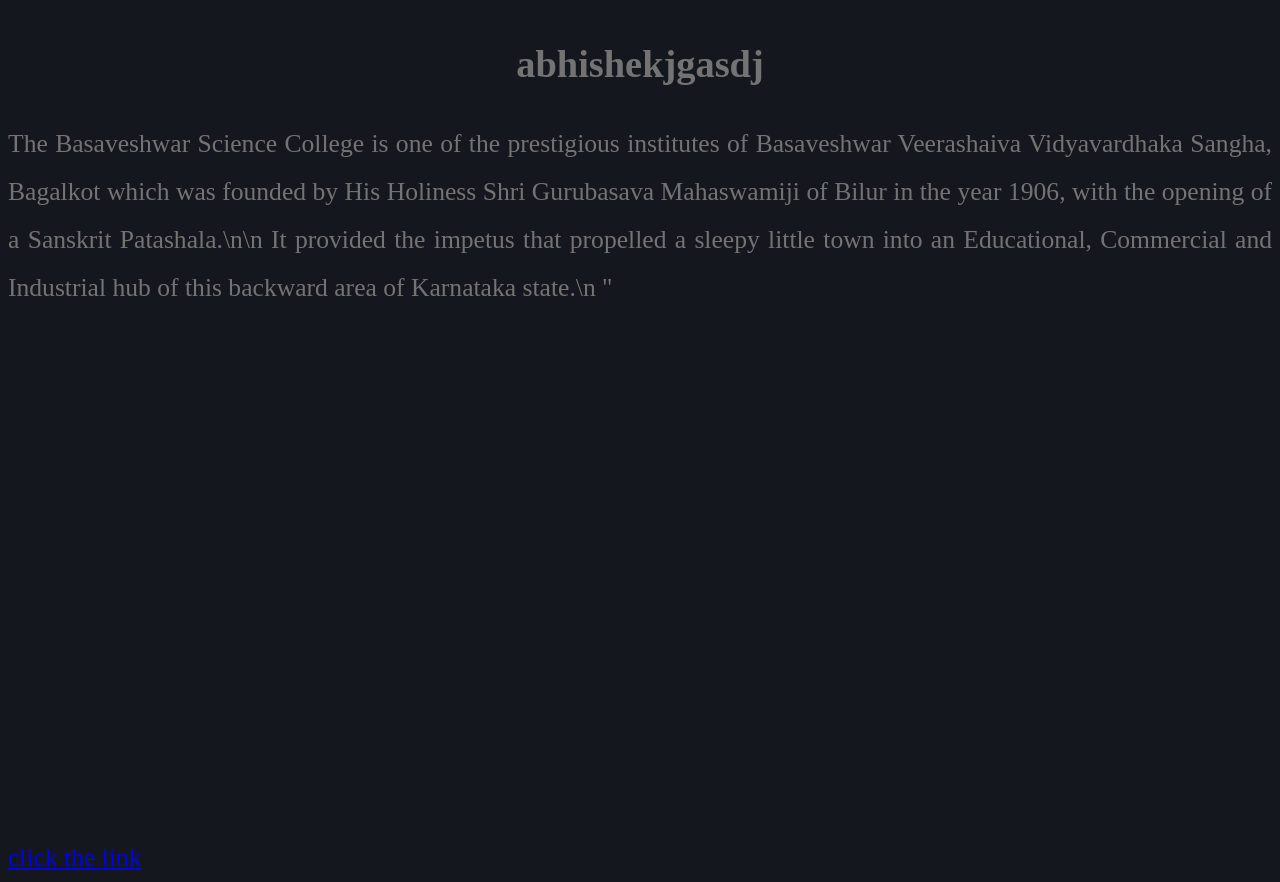
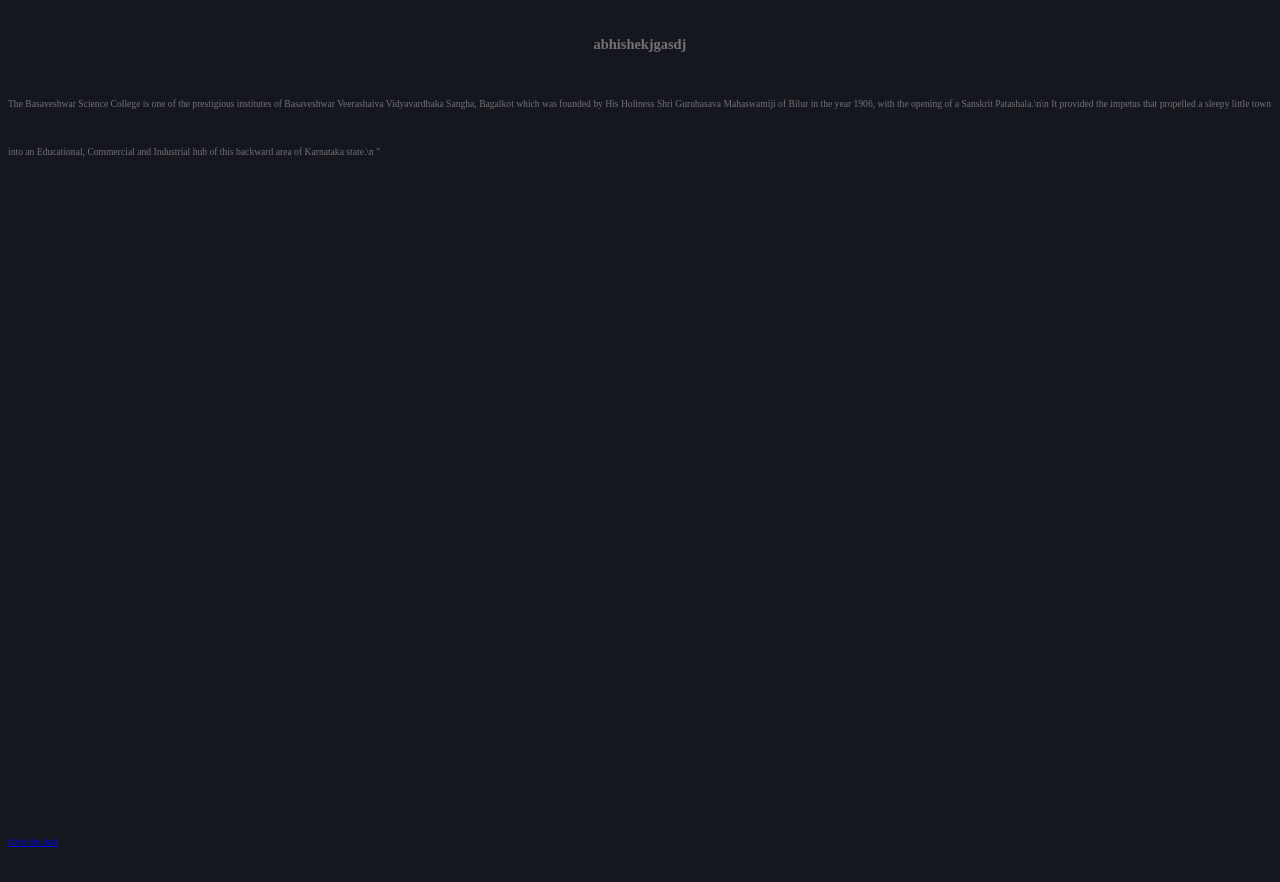
Before and after one commit to abhishekbandi/project.github.io, a plain HTML site: page index.html in a window 1280 px wide. Drawn offline with Linux system fonts and the light colour scheme.

Commit message:
Update index.html

```diff
--- a/index.html
+++ b/index.html
@@ -15,7 +15,7 @@ html, body {
 body {
    background: #14181E;
    font-family: "merriweather-regular", serif;
-   font-size: 1.6rem;
+   font-size: 0.6rem;
    line-height: 3rem;
    color: #737373;
 }
@@ -43,7 +43,7 @@ body {
 
    <section id="intro">
  <h1 style="text-align: center;">abhishekjgasdj</h1>
-<p align="justify">The Basaveshwar Science College is one of the prestigious institutes of Basaveshwar Veerashaiva Vidyavardhaka Sangha, Bagalkot which was founded by His Holiness Shri Gurubasava Mahaswamiji of Bilur in the year 1906, with the opening of a Sanskrit Patashala.\n\n
+<p >The Basaveshwar Science College is one of the prestigious institutes of Basaveshwar Veerashaiva Vidyavardhaka Sangha, Bagalkot which was founded by His Holiness Shri Gurubasava Mahaswamiji of Bilur in the year 1906, with the opening of a Sanskrit Patashala.\n\n
 
    It provided the impetus that propelled a sleepy little town into an Educational, Commercial and Industrial hub of this backward area of Karnataka state.\n "
 </p>
```
